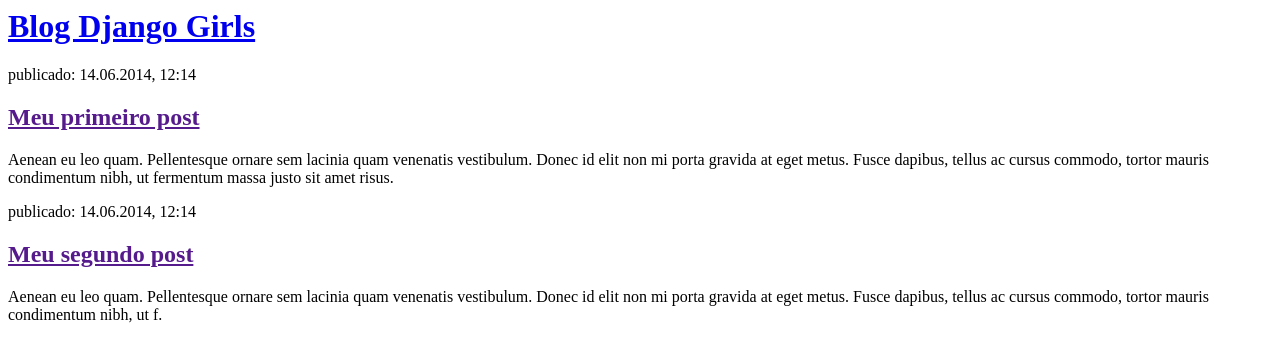
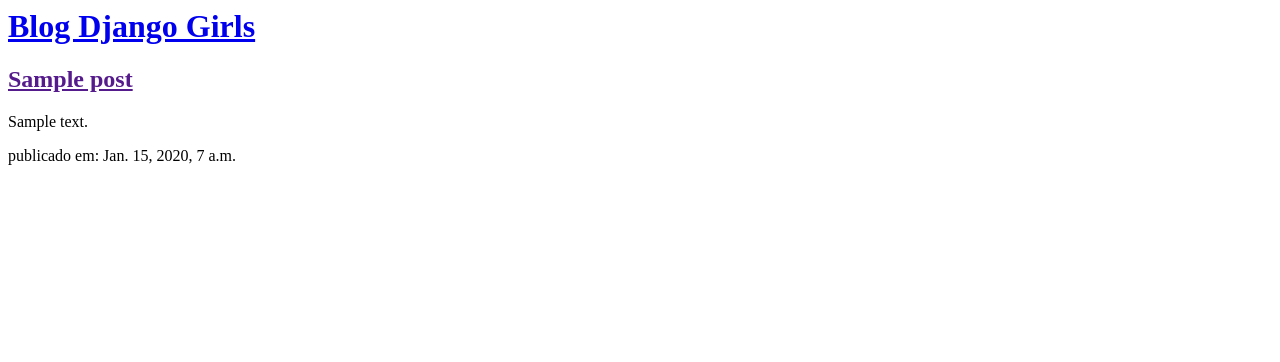
Before and after one commit to joseespinheira/Django, a Django app: page / in a window 1280 px wide. Shown: the top 362 px of the page. Run offline with Django 3.2, Linux system fonts and the light colour scheme; tables that the repository leaves empty hold one stand-in row (values such as "Sample post").

Commit message:
Agora com consulta

```diff
--- a/blog/templates/blog/post_list.html
+++ b/blog/templates/blog/post_list.html
@@ -8,15 +8,14 @@
         </div>
 
         <div>
-            <p>publicado: 14.06.2014, 12:14</p>
-            <h2><a href="">Meu primeiro post</a></h2>
-            <p>Aenean eu leo quam. Pellentesque ornare sem lacinia quam venenatis vestibulum. Donec id elit non mi porta gravida at eget metus. Fusce dapibus, tellus ac cursus commodo, tortor mauris condimentum nibh, ut fermentum massa justo sit amet risus.</p>
-        </div>
+            {% for post in posts %}
+                <div>
+                    <h2><a href="">{{ post.title }}</a></h2>
+                    <p>{{ post.text|linebreaksbr }}</p>
+                    <p>publicado em: {{ post.published_date }}</p>
 
-        <div>
-            <p>publicado: 14.06.2014, 12:14</p>
-            <h2><a href="">Meu segundo post</a></h2>
-            <p>Aenean eu leo quam. Pellentesque ornare sem lacinia quam venenatis vestibulum. Donec id elit non mi porta gravida at eget metus. Fusce dapibus, tellus ac cursus commodo, tortor mauris condimentum nibh, ut f.</p>
+                </div>
+            {% endfor %}
         </div>
     </body>
 </html>
--- a/blog/views.py
+++ b/blog/views.py
@@ -1,5 +1,7 @@
 from django.shortcuts import render
+from django.utils import timezone
+from blog.models import Post
 
-# Create your views here.
 def post_list(request):
-    return render(request, 'blog/post_list.html', {})
+    posts = Post.objects.filter().order_by('published_date')
+    return render(request, 'blog/post_list.html', {'posts': posts})
```
